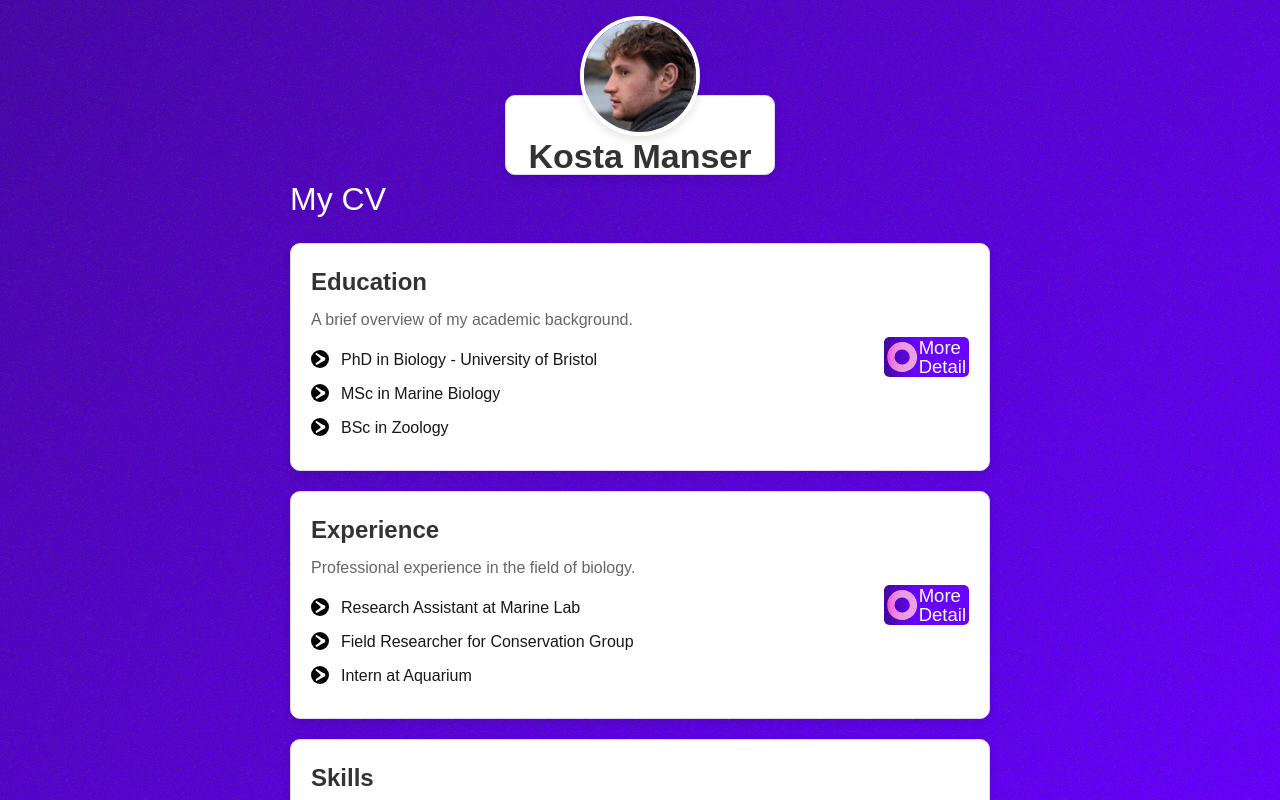
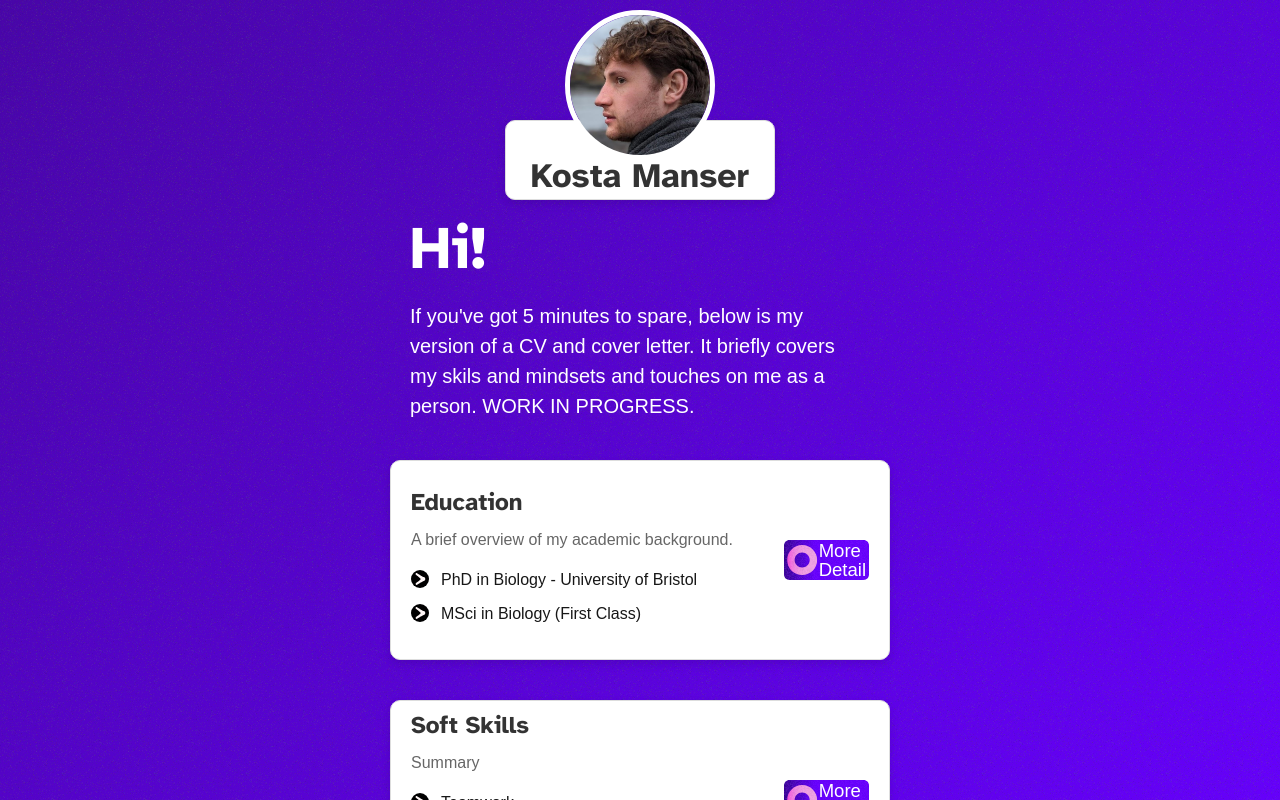
Before and after one commit to kostamanser/cv-site, a Next.js app: page /home in a window 1280 px wide. Shown: the top 800 px of the page. Built offline with nearby package versions, Linux system fonts and the light colour scheme.

Commit message:
Added animations to cards and fixed existing bugs.

```diff
--- a/app/components/Card.js
+++ b/app/components/Card.js
@@ -1,9 +1,9 @@
 import React from 'react';
 import styles from './Card.module.css';
 
-const Card = ({ title, summary, bullets }) => {
+const Card = ({ title, summary, bullets, visible }) => {
   return (
-    <div className={styles.card}>
+    <div className={`${visible ? styles.card : styles.invisiCard} global-card`}> {/* Conditional class based on visible prop */}
       <div className={styles.content}>
         <h3>{title}</h3>
         <p>{summary}</p>
@@ -15,7 +15,8 @@ const Card = ({ title, summary, bullets }) => {
           ))}
         </ul>
       </div>
-      <button className={styles.button}></button>
+      {/* <button className={styles.button}></button> */}
+      <button className={visible ? styles.button : ''}></button>
     </div>
   );
 };
--- a/app/components/Card.module.css
+++ b/app/components/Card.module.css
@@ -8,6 +8,34 @@
     box-shadow: 0 4px 8px rgba(0, 0, 0, 0.1);
     margin: 20px 0;
     background-color: #ffffff;
+    width: 500px; /* Specify width */
+    height: 200px; /* Specify height */
+    opacity: 1;
+  }
+
+  .invisiCard {
+    display: flex;
+    justify-content: space-between;
+    align-items: center;
+    padding: 20px;
+    border-radius: 10px;
+    margin: 20px 0;
+    width: 500px; /* Specify width */
+    height: 200px; /* Specify height */
+    opacity: 1;
+    /* below for debugging */
+    /* background-color: #000000; */
+  }
+
+  /* Overwrite h1 and h2 styles inside .invisiCard */
+.invisiCard h3 {
+    color: #fff;
+    font-size: 60px;
+  }
+
+  .invisiCard p {
+    color: #fff;
+    font-size: 20px;
   }
 
   .content {
--- a/app/components/NameCard.js
+++ b/app/components/NameCard.js
@@ -1,16 +1,9 @@
 import React from 'react';
-import styles from './NameCard.module.css'; // You can add this to your components folder
+import styles from './NameCard.module.css';
 
 const NameCard = () => {
   return (
-    <div className={styles.card}>
-      <div className={styles.imageWrapper}>
-        <img
-          src="/assets/profile-image.jpeg"
-          alt="Profile"
-          className={styles.profileImage}
-        />
-      </div>
+    <div className={styles.nameCard}>
       <h1 className={styles.name}>Kosta Manser</h1>
     </div>
   );
--- a/app/components/NameCard.module.css
+++ b/app/components/NameCard.module.css
@@ -1,39 +1,22 @@
-.card {
+.nameCard {
     position: relative;
     width: 270px; /* Adjust width based on your preference */
     height: 80px;
     margin: 0 auto; /* Center the card horizontally */
-    padding-top: 60px; /* Add padding to make room for the image */
+    padding-top: 30px; /* Add padding to make room for the image */
     border: 1px solid #ddd;
     border-radius: 10px;
     box-shadow: 0 4px 8px rgba(0, 0, 0, 0.1);
     background-color: #fff;
     text-align: center;
     z-index: 1;
-    margin-top: 45px; /* Add some space from the top */
-  }
-
-  .imageWrapper {
-    position: absolute;
-    top: -80px; /* This moves the circle up, so the top half is outside the card */
-    left: 50%;
-    transform: translateX(-50%); /* Centers the circle horizontally */
-    width: 120px;
-    height: 120px;
-    border-radius: 50%;
-    overflow: hidden;
-    border: 4px solid #fff; /* Adds a white border to the circle */
-    box-shadow: 0 4px 8px rgba(0, 0, 0, 0.1); /* Slight shadow for the circle */
-  }
-
-  .profileImage {
-    width: 100%;
-    height: 100%;
-    object-fit: cover; /* Ensures the image covers the entire circle */
+    margin-top: 0px; /* Add some space from the top */
+    /* opacity: 0; Initially hidden */
+    animation: fadeIn 1.2s forwards ease-in-out; /* Add fade-in animation */
   }
 
   .name {
-    margin-top: -25px;/*  Adds some space between the circle and the name */
+    margin-top: 0px;/*  Adds some space between the circle and the name */
     font-size: 34px;
     font-weight: bold;
     color: #333;
--- a/app/globals.css
+++ b/app/globals.css
@@ -1,7 +1,8 @@
+@import url('https://fonts.googleapis.com/css2?family=Atkinson+Hyperlegible:wght@400;700&display=swap');
+
 @tailwind base;
 @tailwind components;
 @tailwind utilities;
-@import url('https://fonts.googleapis.com/css2?family=Atkinson+Hyperlegible:wght@400;700&display=swap');
 
 
 :root {
--- /dev/null
+++ b/app/home/HomePage.module.css
@@ -0,0 +1,94 @@
+/* Container for the whole page */
+.container {
+    display: flex;
+    flex-direction: column;
+    align-items: center;
+    min-height: 100vh;
+    justify-content: flex-start;
+    position: relative;
+    padding-top: 120px; /* For space when the image moves up */
+    z-index: 2;
+  }
+
+  /* Introduction section: initially in the middle of the screen */
+  .introSection {
+    position: absolute;
+    display: flex;
+    flex-direction: column;
+    align-items: center;
+    justify-content: center;
+
+    transition: transform 1s ease-in-out; /* Move image up smoothly */
+    transition-delay: 2s;
+    z-index: 3;
+  }
+
+  .moveUp {
+    transform: translateY(-110px); /* Moves the image up 150px */
+  }
+
+  .profileImageWrapper {
+    width: 150px;
+    height: 150px;
+    border-radius: 50%; /* Makes the image circular */
+    border: 5px solid #fff; /* Change color as needed */
+    overflow: hidden; /* Ensures the image fits inside the circle */
+  }
+
+  .profileImageWrapper img {
+    object-fit: cover; /* Ensures the image fills the circle nicely */
+    width: 100%;
+    height: 100%;
+  }
+
+  .greeting {
+    font-family: 'Atkinson Hyperlegible', sans-serif;
+    font-size: 60px;
+    color: #ffffff;
+    opacity: 0; /* Start as invisible */
+    animation: fadeInOut 4s forwards ease-in-out 0.5s; /* Fades in after the image */
+  }
+
+
+
+  @keyframes fadeInOut {
+    0% {
+      opacity: 0;
+    }
+    15% {
+      opacity: 1;
+    }
+    85% {
+      opacity: 1;
+    }
+    100% {
+      opacity: 0;
+    }
+  }
+
+  /* Cards Section: initially hidden */
+  .cardsSection {
+    display: flex;
+    flex-direction: column;
+    opacity: 0;
+    transition: opacity 1s ease-in-out;
+  }
+
+  .cardsVisible {
+    opacity: 1;
+  }
+
+.cardsWrapper {
+  display: flex;
+  flex-direction: column;
+}
+
+    /* Animation for fading in elements */
+    @keyframes fadeIn {
+      0% {
+        opacity: 0;
+      }
+      100% {
+        opacity: 1;
+      }
+    }
--- a/app/home/page.js
+++ b/app/home/page.js
@@ -1,46 +1,109 @@
-import React from 'react';
+'use client';
+import React, { useState, useEffect } from 'react';
 import Card from '../components/Card';
 import NameCard from '../components/NameCard';
+import styles from './HomePage.module.css';
+import Image from 'next/image';
+import { motion } from "framer-motion";
+
+const variants = {
+    visible: (i) => ({
+      opacity: 1,
+      transition: {
+        delay: i * 0.2, // Stagger animation delay
+        duration: 1.2,
+      },
+    }),
+    hidden: { opacity: 0 },
+  };
 
 export default function HomePage() {
+  const addressee = 'there'; // You can still use the value directly in the component
+
   const exampleCards = [
+    {
+      title: 'Hi!',
+      summary: 'If you\'ve got 5 minutes to spare, below is my version of a CV and cover letter. It briefly covers my skils and mindsets and touches on me as a person. WORK IN PROGRESS.',
+      bullets: [],
+      visible: false
+    },
     {
         title: 'Education',
         summary: 'A brief overview of my academic background.',
-      bullets: ['PhD in Biology - University of Bristol', 'MSc in Marine Biology', 'BSc in Zoology'],
+        bullets: ['PhD in Biology - University of Bristol', 'MSci in Biology (First Class)'],
+        visible: true
     },
     {
-      title: 'Experience',
-      summary: 'Professional experience in the field of biology.',
-      bullets: ['Research Assistant at Marine Lab', 'Field Researcher for Conservation Group', 'Intern at Aquarium'],
+      title: 'Soft Skills',
+      summary: 'Summary',
+      bullets: ['Teamwork', 'Skill 2', 'Skill 3'],
+      visible: true
     },
     {
-      title: 'Skills',
+      title: 'Technical Skills',
       summary: 'Key competencies and technical skills.',
-      bullets: ['Data Analysis (Python, R)', 'Electroreception Research', 'Scientific Writing'],
+      bullets: ['Data Analysis (Python, R)', 'Project management', 'Research'],
+      visible: true
     },
   ];
 
+
+
+  const [imageMoved, setImageMoved] = useState(false); // To track when the image is in place
+  const [cardsVisible, setCardsVisible] = useState(false); // To trigger card fade-in
+
+
+  useEffect(() => {
+    // After the image moves, trigger card fade-ins
+    const timer = setTimeout(() => {
+      setImageMoved(true);
+      // Show cards after a short delay
+      setTimeout(() => {
+
+        console.log('Setting cardsVisible to true');
+        setCardsVisible(true);
+      }, 3000); // Adjust this timing as needed
+    }, 1000); // Adjust time to match the desired duration for the profile image movement
+
+    return () => clearTimeout(timer); // Cleanup timer
+  }, []);
+
   return (
-    <div style={styles.container}>
+    <div className={styles.container}>
+      <div className={`${styles.introSection} ${imageMoved ? styles.moveUp : ''}`}>
+      <div className={styles.profileImageWrapper}>
+  <Image
+    src="/assets/profile-image.jpeg"
+    alt="Profile"
+    width={150}
+    height={150}
+  />
+</div>
+      <h1 className={styles.greeting}>Hi, {addressee}, I&apos;m Kosta</h1>
+      </div>
+
+      <div className={`${styles.cardsSection} ${cardsVisible ? styles.cardsVisible : ''}`}>
         <NameCard />
-      <h1>My CV</h1>
+        {/* New Wrapper for the Cards */}
+        <div className={styles.cardsWrapper}>
         {exampleCards.map((card, index) => (
+          <motion.div
+            key={index}
+            initial="hidden"
+            animate={cardsVisible ? "visible" : "hidden"}
+            variants={variants}
+            custom={index}
+          >
             <Card
-          key={index}
               title={card.title}
               summary={card.summary}
               bullets={card.bullets}
+              visible={card.visible} // Pass the visible property here
             />
+          </motion.div>
           ))}
+        </div>
+      </div>
     </div>
   );
 }
-
-const styles = {
-  container: {
-    padding: '50px',
-    maxWidth: '800px',
-    margin: '0 auto',
-  },
-};
--- a/package.json
+++ b/package.json
@@ -9,6 +9,7 @@
     "lint": "next lint"
   },
   "dependencies": {
+    "framer-motion": "^11.5.4",
     "next": "14.2.8",
     "react": "^18",
     "react-dom": "^18"
```
Also changed, not shown: 1 other file (tests, documents, lock files or other folders). Lines whose indentation alone changed are shown as unchanged.
